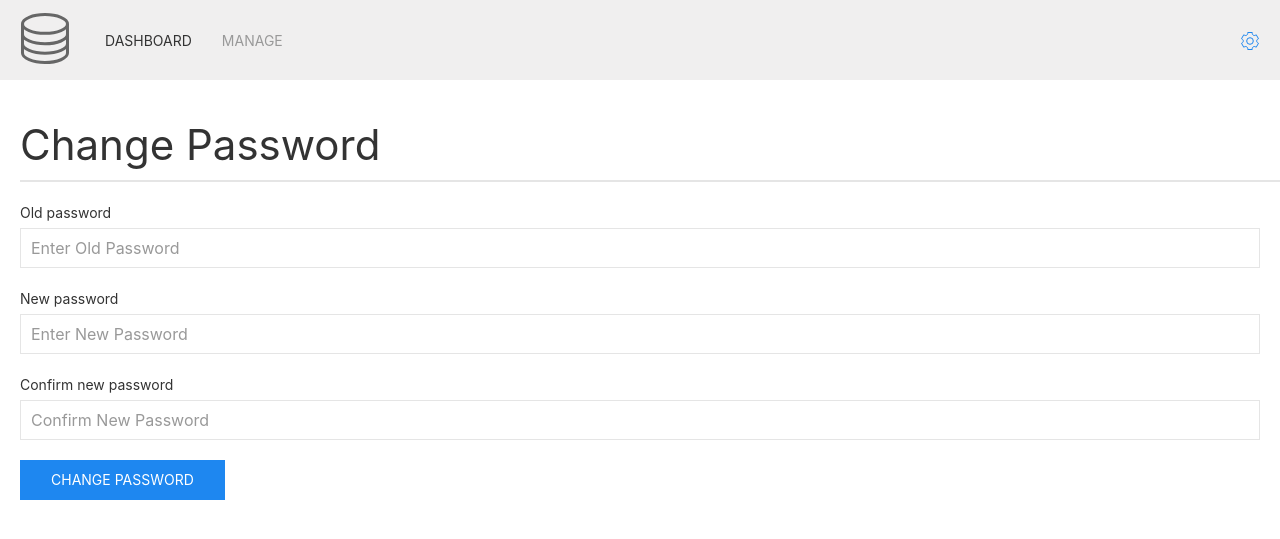
After one commit to jeff-eng/Commune, a Django app: page /change_password/ in a window 1280 px wide. The commit adds this page. Shown: the top 539 px of the page. Run offline with Django 3.2, Linux system fonts and the light colour scheme; the visitor is signed in with stand-in values (Sample User, id 1); some libraries are stand-ins or nearby versions.

Commit message:
Implemented password change functionality.

```diff
--- a/account/forms.py
+++ b/account/forms.py
@@ -1,5 +1,5 @@
 from django import forms
-from django.contrib.auth.forms import UserCreationForm
+from django.contrib.auth.forms import UserCreationForm, PasswordChangeForm
 
 from account.models import User
 
@@ -9,3 +9,14 @@ class UserRegistrationForm(UserCreationForm):
     class Meta:
         model = User
         fields = ('email', 'username', 'password1', 'password2')
+
+class ChangePasswordForm(PasswordChangeForm):
+    __input_classes = 'uk-input uk-width-1-1@s uk-form-width-medium uk-margin-bottom'
+
+    old_password = forms.CharField(max_length = 100, widget=forms.PasswordInput(attrs={'class': __input_classes, 'placeholder': 'Enter Old Password'}))
+    new_password1 = forms.CharField(max_length = 100, widget=forms.PasswordInput(attrs={'class': __input_classes, 'placeholder': 'Enter New Password'}))
+    new_password2 = forms.CharField(max_length = 100, widget=forms.PasswordInput(attrs={'class': __input_classes, 'placeholder': 'Confirm New Password'}))
+
+    class Meta:
+        model = User
+        fields = ('old_password', 'new_password1', 'new_password2')
--- /dev/null
+++ b/account/templates/account/change_password.html
@@ -0,0 +1,19 @@
+{% extends 'layout.html' %}
+
+{% block title%}Change Password{% endblock %}
+
+{% block main %}
+
+<h1 class="uk-margin-left uk-heading-divider">Change Password</h1>
+<form method="POST" class="uk-margin-left uk-margin-bottom uk-margin-right uk-form-stacked">
+    {% csrf_token %}
+    <label class="uk-form-label">{{ form.old_password.label }}</label>
+    {{ form.old_password }}
+    <label class="uk-form-label">New password</label>
+    {{ form.new_password1 }}
+    <label class="uk-form-label">Confirm new password</label>
+    {{ form.new_password2 }}
+    <button type="submit" class="uk-button uk-button-primary">Change Password</button>
+</form>
+
+{% endblock %}
--- a/account/templates/account/register.html
+++ b/account/templates/account/register.html
@@ -1,9 +1,11 @@
 {% extends 'layout.html' %}
+
+{% block title%}Create Your Account{% endblock %}
 
 {% block main %}
 
-<h1 class="uk-margin-left uk-heading-divider">Create New User Account</h1>
-<form method="POST" class="uk-margin-left">
+<h1 class="uk-margin-left uk-heading-divider">Create Your Account</h1>
+<form method="POST" class="uk-margin-left uk-margin-bottom uk-form-stacked">
     {% csrf_token %}
     {% for field in registration_form %}
         {{ field.label_tag }}
--- a/account/views.py
+++ b/account/views.py
@@ -1,8 +1,11 @@
 from django.shortcuts import render, redirect
 from django.contrib.auth import login, authenticate
-from account.forms import UserRegistrationForm
+from django.contrib.auth.views import PasswordChangeView
+from django.contrib.auth.forms import PasswordChangeForm
+from account.forms import ChangePasswordForm, UserRegistrationForm
 from django.http import HttpResponseRedirect
 from django.views import View
+from django.urls import reverse_lazy
 
 class UserRegistrationView(View):
     form_class = UserRegistrationForm
@@ -22,6 +25,13 @@ class UserRegistrationView(View):
             raw_password = form.cleaned_data.get('password1')
             account = authenticate(email=email, password=raw_password)
             login(request, account)
-            return HttpResponseRedirect('/')
+            return HttpResponseRedirect('/dashboard')
 
         return render(request, self.template_name, {'registration_form': form})
+
+class ChangePasswordView(PasswordChangeView):
+    form_class = ChangePasswordForm
+    success_url = reverse_lazy('password_success')
+
+def password_success(request):
+    return render(request, 'account/password_success.html', {})
--- a/communeapp/urls.py
+++ b/communeapp/urls.py
@@ -13,19 +13,21 @@ Including another URLconf
     1. Import the include() function: from django.urls import include, path
     2. Add a URL to urlpatterns:  path('blog/', include('blog.urls'))
 """
+import account.views as account_views
 from django.contrib import admin
 from django.urls import path, include
 from django.conf.urls import url
 from inventory.api import api_views
-import inventory.views
-from account.views import UserRegistrationView
 
 
 urlpatterns = [
     path('admin/', admin.site.urls),
     # Directs to the urls.py file within the inventory app
     path('', include('inventory.urls')),
-    path('register/', UserRegistrationView.as_view(), name='register')
+    path('register/', account_views.UserRegistrationView.as_view(), name='register'),
+    # path('change-password/', auth_views.PasswordChangeView.as_view(template_name='account/change_password.html'), name='change_password'),
+    path('change_password/', account_views.ChangePasswordView.as_view(template_name='account/change_password.html'), name='change_password'),
+    path('password_success/', account_views.password_success, name='password_success')
 ]
 
 urlpatterns += [
--- a/inventory/templates/layout.html
+++ b/inventory/templates/layout.html
@@ -4,7 +4,7 @@
     <head>
         <meta charset="utf-8">
         <meta name="viewport" content="width=device-width, initial-scale=1, shrink-to-fit=no">
-        <title>Inventory - {% block title %}{% endblock %}</title>
+        <title>Commune - {% block title %}{% endblock %}</title>
         <link rel="stylesheet" href="{% static 'css/uikit.min.css' %}">
     </head>
 
@@ -31,7 +31,7 @@
                     {% else %}
                     <ul class="uk-navbar-nav">
                         <li><a href="{% url 'login' %}">Login</a></li>
-                        <li><a href="/register">Sign Up</a></li>
+                        <li><a href="{% url 'register' %}">Sign Up</a></li>
                     </ul>
                     {% endif %}
                 </div>
@@ -40,7 +40,7 @@
                 <div uk-dropdown="mode: click; pos: top-right; offset: 10">
                     <p>Hello, {{ user.get_username }}!</p>
                     <ul class="uk-nav uk-dropdown-nav">
-                        <li><a href="#">Change Password</a></li>
+                        <li><a href="{% url 'change_password' %}">Change Password</a></li>
                         <li><a href="{% url 'logout' %}" class="uk-icon" uk-icon="sign-out">Logout</a></li>
                     </ul>
                 </div>
@@ -49,8 +49,6 @@
         </header>
 
         {% block main %}{% endblock %}
-
-        <footer></footer>
 
         <script src="{% static 'js/uikit.min.js' %}"></script>
         <script src="{% static 'js/uikit-icons.min.js' %}"></script>
--- a/templates/registration/password_reset_done.html
+++ b/templates/registration/password_reset_done.html
@@ -1,5 +1,6 @@
-{% extends "layout.html" %}
+{% extends 'layout.html' %}
 
 {% block main %}
-    <p>Check your email for instructions on completing the password reset. If the email hasn't arrived in a few minutes, please check your junk mail folder.</p>
+    <p>Hi there!  We sent you an email with instructions on how to reset your password.</p>
+    <p>You may want to check your spam/junk folder if the email hasn't arrived in your inbox.</p>
 {% endblock %}
```
Also changed, not shown: account/templates/account/password_success.html (added, +21 -0 lines), communeapp/settings.py (+7 -2 lines).
